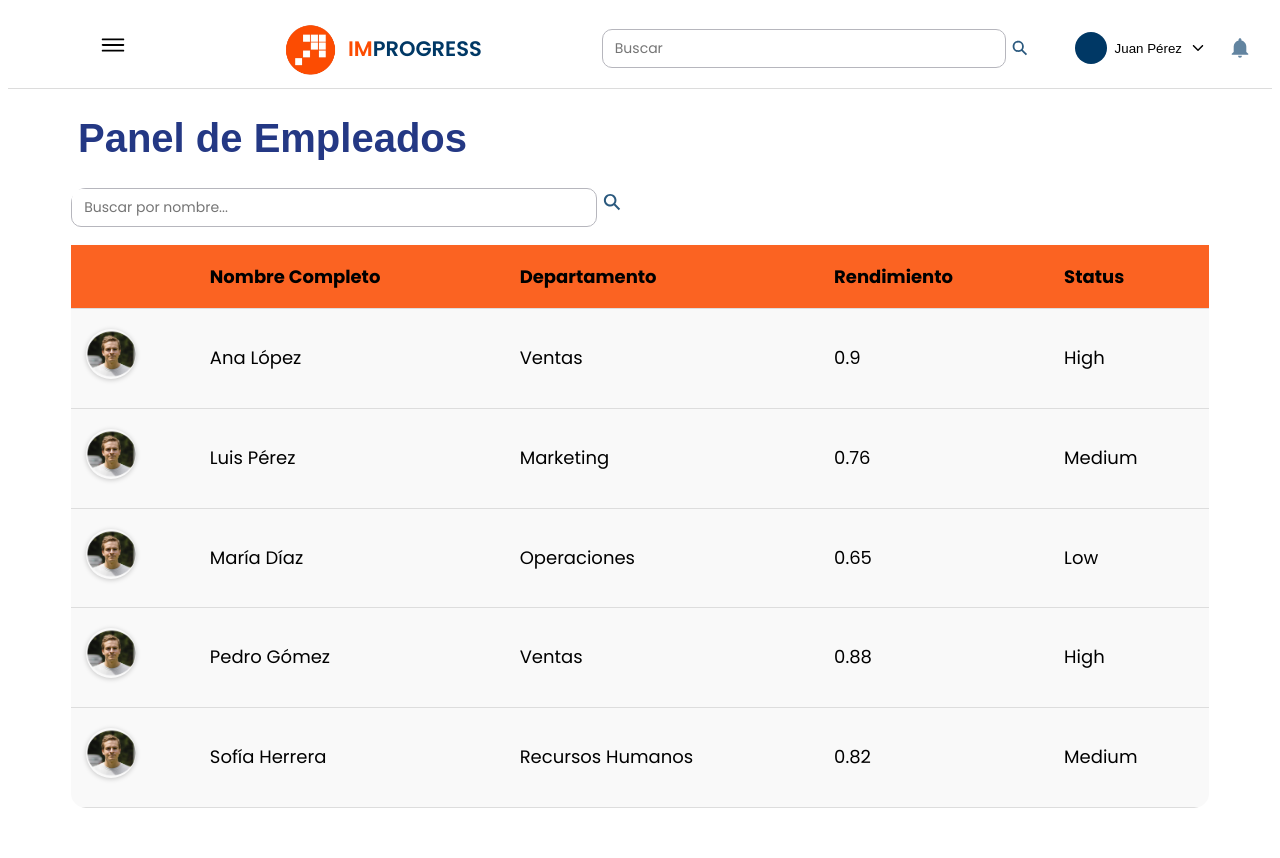
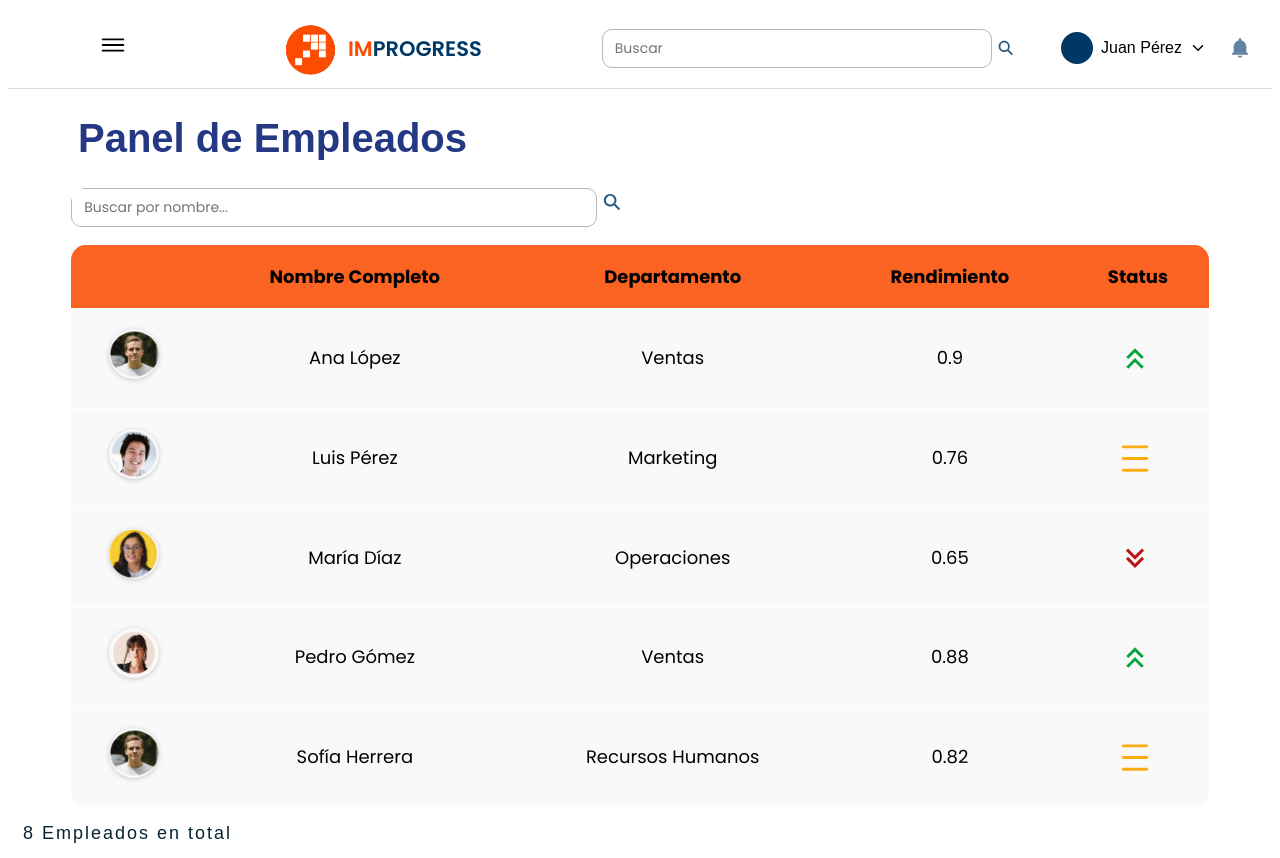
Before and after one commit to NESHGP04/Dashboard---Improgress, a React (Vite) app in the folder Dashboard/: page /empleados in a window 1280 px wide. Before the commit the page ends 816 px from the top, so only its background shows below. Built offline with nearby package versions, Linux system fonts and the light colour scheme.

Commit message:
+Table Empleados

```diff
--- a/Dashboard/src/components/employees/Table.jsx
+++ b/Dashboard/src/components/employees/Table.jsx
@@ -2,10 +2,18 @@
 import { useState } from 'react';
 import placeholderFoto from '@assets/logo.png';
 import { IoSearchSharp } from "react-icons/io5";
+import { MdOutlineKeyboardDoubleArrowUp } from "react-icons/md";
+import { RiArrowDownDoubleFill } from "react-icons/ri";
+import { TbBaselineDensityMedium } from "react-icons/tb";
+import user1 from '@assets/user1.png';
+import user2 from '@assets/user2.png';
+import user3 from '@assets/user3.png';
+import user4 from '@assets/user4.png';
 import '@styles/Employees.css';
 
 export default function Table({ rows = [] }) {
-  const [search, setSearch] = useState('');
+    const [search, setSearch] = useState('');
+    const fotos = [user1, user2, user3, user4];
 
   // Filtra empleados por nombre
   const filteredRows = search
@@ -13,6 +21,20 @@ export default function Table({ rows = [] }) {
         emp.nombre?.toLowerCase().includes(search.toLowerCase())
       )
     : rows;
+
+    // función para renderizar ícono según status
+    const renderStatusIcon = (status) => {
+        switch (status?.toLowerCase()) {
+        case "high":
+            return <MdOutlineKeyboardDoubleArrowUp className="status-icon high" />;
+        case "low":
+            return <RiArrowDownDoubleFill className="status-icon low" />;
+        case "medium":
+            return <TbBaselineDensityMedium className="status-icon medium" />;
+        default:
+            return null;
+        }
+    };
 
   return (
     <div className="table-container">
@@ -38,11 +60,12 @@ export default function Table({ rows = [] }) {
           </tr>
         </thead>
         <tbody>
-          {filteredRows.map(emp => (
+          {filteredRows.map((emp, i) => (
             <tr key={emp.id}>
               <td>
                 <img
-                  src={emp.foto || placeholderFoto}
+                //   src={emp.foto || placeholderFoto}
+                  src={fotos[i % fotos.length]}
                   alt={emp.nombre}
                   className="empleado-img"
                 />
@@ -50,7 +73,7 @@ export default function Table({ rows = [] }) {
               <td>{emp.nombre}</td>
               <td>{emp.departamento}</td>
               <td>{emp.rendimiento}</td>
-              <td>{emp.status}</td>
+              <td>{renderStatusIcon(emp.status)}</td>
             </tr>
           ))}
         </tbody>
--- a/Dashboard/src/pages/Employees.jsx
+++ b/Dashboard/src/pages/Employees.jsx
@@ -30,6 +30,7 @@ export default function Employees(){
             <Navbar />
             <h1 className='titulo'> Panel de Empleados </h1>
             <Table rows={rows} />
+            <h2>{rows.length} Empleados en total</h2>
         </div>
     )
 }
--- a/Dashboard/src/styles/Employees.css
+++ b/Dashboard/src/styles/Employees.css
@@ -21,8 +21,8 @@
 .employee-table th,
 .employee-table td {
   padding: 20px 15px;
-  text-align: left;
-  border-bottom: 1px solid #ddd;
+  text-align: center;
+  border-bottom: 1px solid #ffffff;
   color: black;
   line-height: 1.6;
   vertical-align: middle;
@@ -35,6 +35,14 @@
   line-height: 1.3;
 }
 
+/* Bordes redondeados solo en las esquinas exteriores */
+.employee-table thead tr th:first-child {
+  border-top-left-radius: 15px;
+}
+.employee-table thead tr th:last-child {
+  border-top-right-radius: 15px;
+}
+
 /* Específicamente para celdas con texto largo */
 .employee-table td {
   word-wrap: break-word; /* Permite que palabras largas se rompan */
@@ -43,7 +51,7 @@
 }
 
 .employee-row:hover {
-  background-color: #e0eaff;
+  background-color: #ffffff;
   cursor: pointer;
 }
 
@@ -62,3 +70,23 @@
     font-size: 40px;
     margin-left: 70px;
 }
+
+/* Íconos Status */
+.status-icon {
+  font-size: 35px;
+  width: 50px;
+  vertical-align: middle;
+  margin-right: 6px;
+}
+
+.status-icon.high {
+  color: #05A53C;
+}
+
+.status-icon.medium {
+  color: #FFAC12;
+}
+
+.status-icon.low {
+  color: #B71414;
+}
--- a/Dashboard/src/styles/User.css
+++ b/Dashboard/src/styles/User.css
@@ -26,6 +26,7 @@
 
 .user-name {
   font-weight: 500;
+  font-size: 16px;
 }
 
 .arrow {
```
